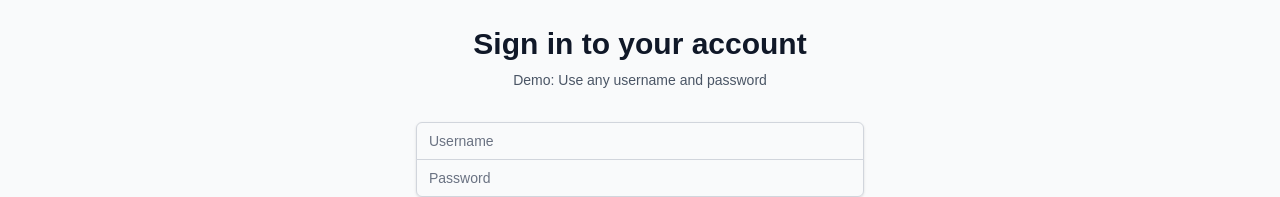
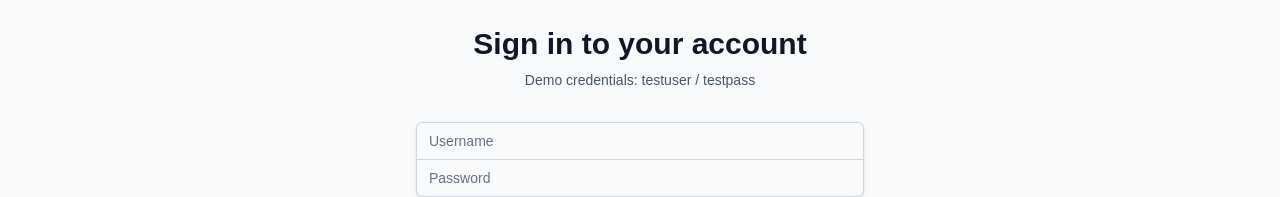
Before and after one commit to jslow421/pokemon-test, a Next.js app in the folder frontend/: page /login in a window 1280 px wide. Shown: the part 334-531 px from the top of the page. Built offline with nearby package versions, Linux system fonts and the light colour scheme.

Commit message:
Set specific creds

```diff
--- a/frontend/app/login/page.tsx
+++ b/frontend/app/login/page.tsx
@@ -35,7 +35,7 @@ export default function LoginPage() {
             Sign in to your account
           </h2>
           <p className="mt-2 text-center text-sm text-gray-600">
-            Demo: Use any username and password
+            Demo credentials: testuser / testpass
           </p>
         </div>
         <form className="mt-8 space-y-6" onSubmit={handleSubmit}>
```
Also changed, not shown: 1 other file (tests, documents, lock files or other folders).
